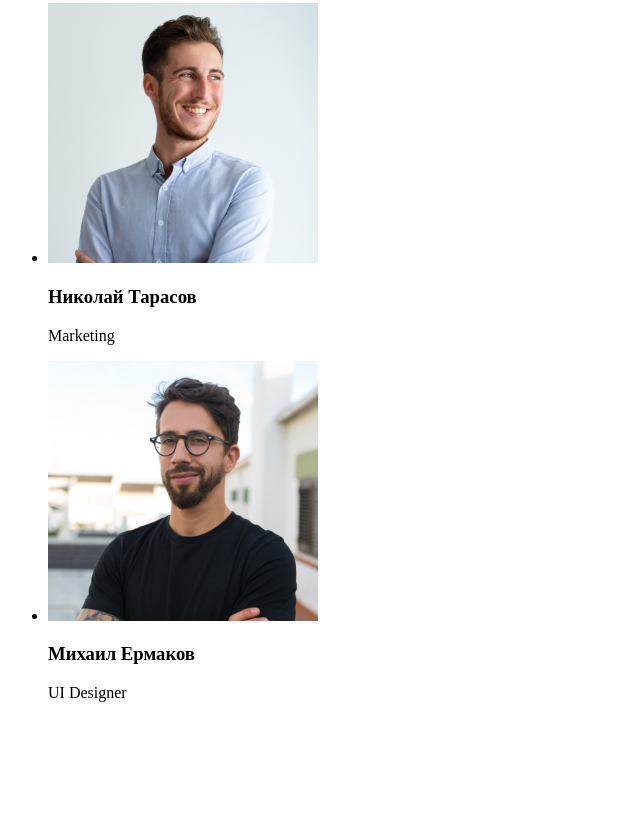
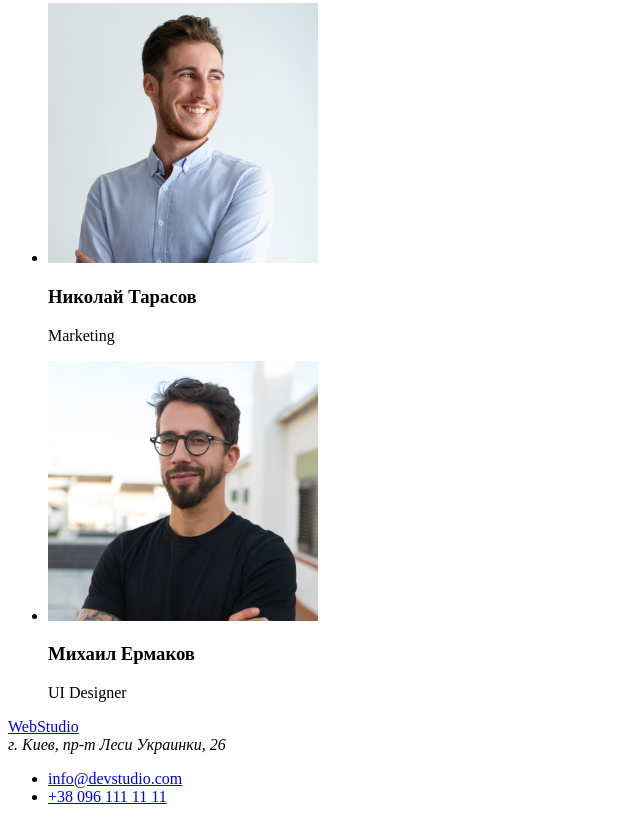
Before and after one commit to RomaKokontsev/goit-markup-hw-01, a plain HTML site: page index.html in a window 1280 px wide. Shown: the part 2330-3152 px from the top of the page, without its empty margins (0-640 px from the left). Before the commit the page ends 3048 px from the top, so only its background shows below. Drawn offline with Linux system fonts and the light colour scheme.

Commit message:
Добавляет подвал

```diff
--- a/index.html
+++ b/index.html
@@ -24,6 +24,7 @@
         </nav>
 
     </header>
+    <!--Уникальная информация -->
     <main>
         <section>
             <h1>Эффективные решения для вашего бизнеса</h1>
@@ -88,8 +89,21 @@
             </ul>
         </section>
     </main>
+    <!--Подвал-->
     <footer>
+        <section>
+            <a href="index.html">WebStudio</a>
 
+            <address>
+                г. Киев, пр-т Леси Украинки, 26
+            </address>
+
+            <ul>
+                <li> <a href="mailto:info@devstudio.com">info@devstudio.com </a></li>
+                <li> <a href="tel:+380961111111">+38 096 111 11 11</a></li>
+            </ul>
+
+        </section>
     </footer>
 </body>
 </html>
```
